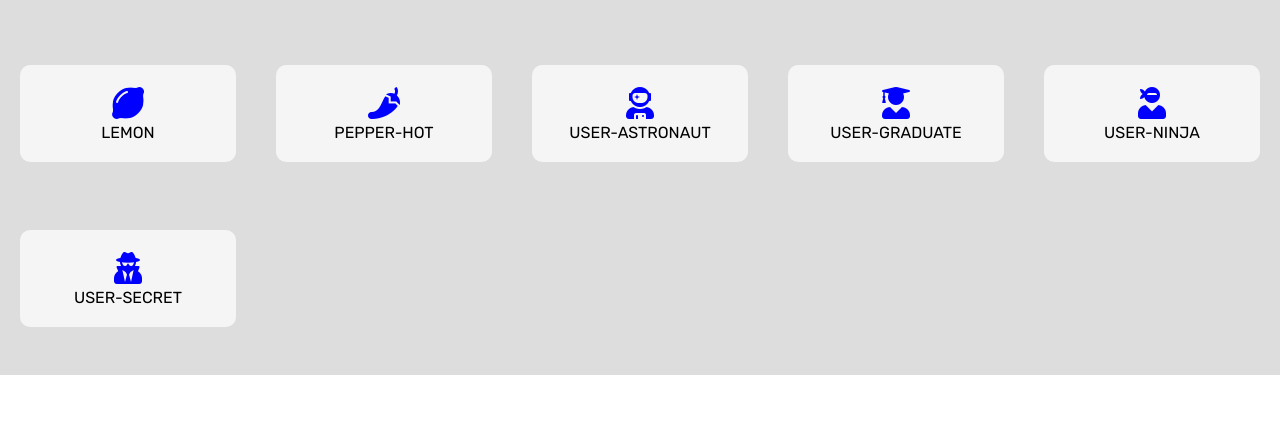
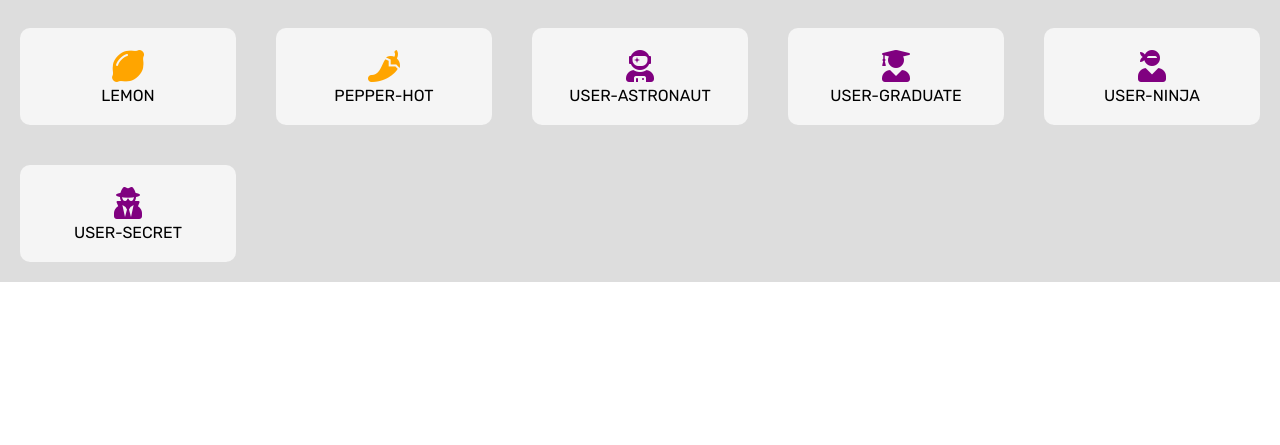
Before and after one commit to DarioBosco/js-es6-icons, a plain HTML site: page index.html in a window 1280 px wide. Shown: the part 355-800 px from the top of the page. Drawn offline with Linux system fonts and the light colour scheme.

Commit message:
Step 2 completato

```diff
--- a/index.html
+++ b/index.html
@@ -22,8 +22,10 @@
 
 		<!-- Inizio Main -->
 		<main>
-			<div id="main_container">
+			<div id="select_container">
+				Select
 			</div>
+			<div id="main_container"></div>
 		</main>
 		<!-- Fine Main -->
 
--- a/src/css/style.css
+++ b/src/css/style.css
@@ -26,12 +26,16 @@ body {
 /* Fine Header */
 /* -------------------------------------------------- */
 /* Inizio Main */
+
+#main_wrapper {
+	height: calc(100vh - 140px);
+}
+
 #main_container {
 	display: flex;
 	justify-content: flex-start;
 	align-items: flex-start;
 	flex-wrap: wrap;
-	height: calc(100vh - 140px);
 	width: 100%;
 	background-color: #dddddd;
 }
--- a/src/js/main.js
+++ b/src/js/main.js
@@ -96,13 +96,42 @@ const icons = [
 		family: 'fas',
 	},
 ];
+
+const colors = {
+	animal: 'green',
+	vegetable: 'orange',
+	user: 'purple',
+};
+
 const iconsContainer = document.getElementById('main_container');
 
-icons.forEach((element) => {
-	const { name, prefix, type, family } = element;
-	iconsContainer.innerHTML += `
-	<div class="icon">
-		<i class="${family} ${prefix + name}" style="color: blue"></i>
-		<div class="icon__name">${name}</div>
-	</div>`;
-});
+printIcons(icons, iconsContainer);
+
+
+//Functions
+function printIcons(array, container) {
+	array.forEach((element) => {
+		const { type } = element;
+
+		getColors(colors, element, type);
+
+		const { name, prefix, family, color } = element;
+		container.innerHTML += `
+		<div class="icon">
+			<i class="${family} ${prefix + name}" style="color: ${color}"></i>
+			<div class="icon__name">${name}</div>
+		</div>`;
+	});
+}
+
+function getColors(colorsObj, targetObj, key) {
+	const colorsList = Object.entries(colorsObj);
+
+	colorsList.forEach((element) => {
+		if (element.includes(key)) {
+			index = colorsList.indexOf(element);
+			targetObj.color = element[1];
+		}
+	});
+	return targetObj;
+}
```
